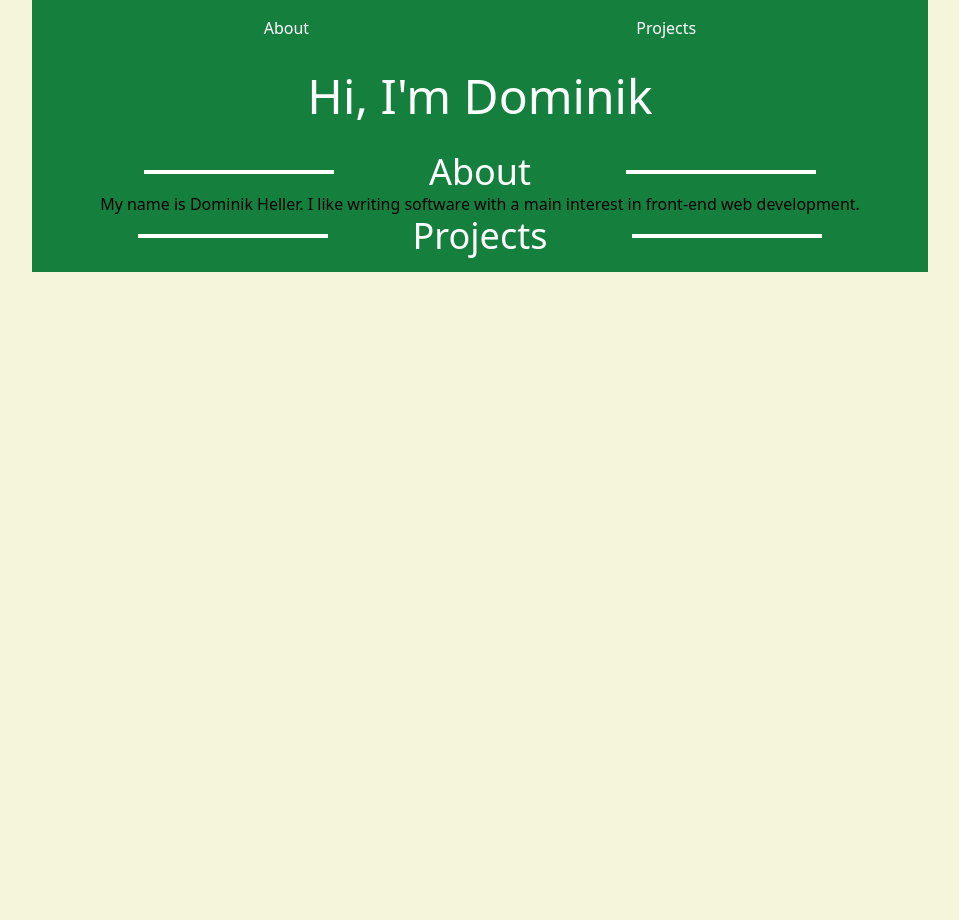
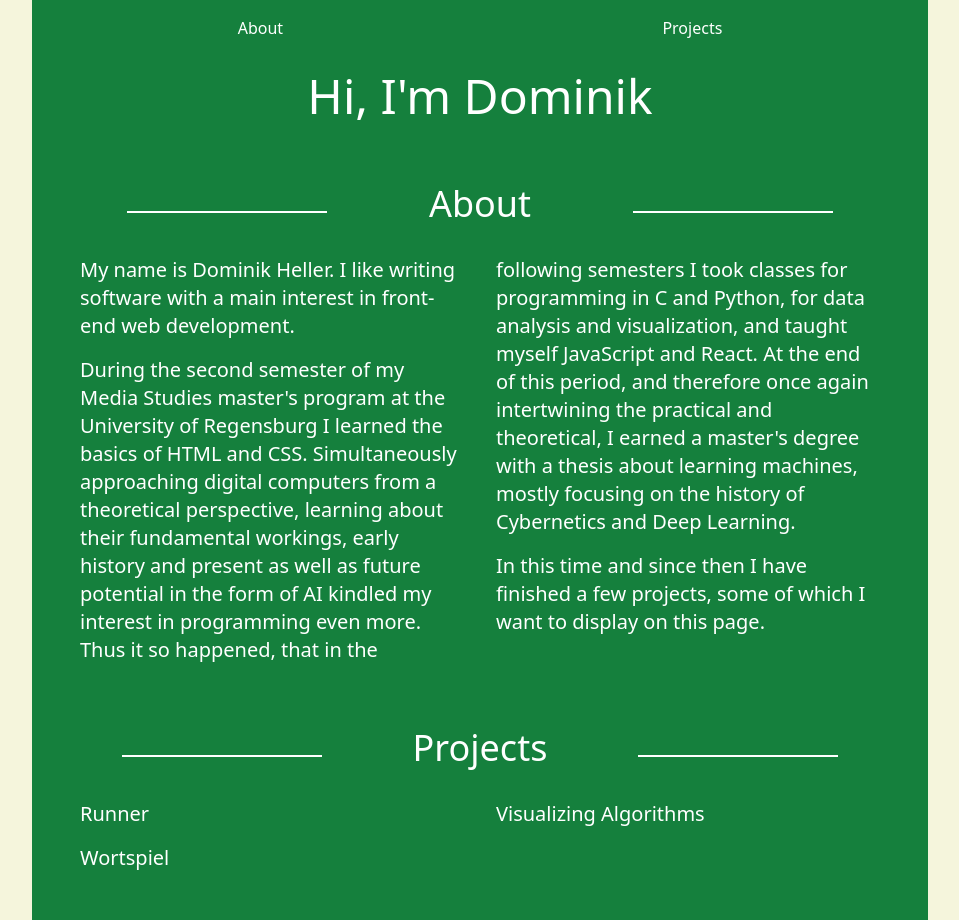
Before and after one commit to kilianmandscharo/portfolio_page, a Next.js app: page / in a window 1280 px wide. Shown: the whole page, without its empty margins (160-1119 px from the left). Before the commit the page ends 800 px from the top, so only its background shows below. Built offline with nearby package versions, Linux system fonts and the light colour scheme.

Commit message:
added sections and added css

```diff
--- a/components/Paragraph.tsx
+++ /dev/null
@@ -1,5 +0,0 @@
-const Paragraph = () => {
-    return <p></p>;
-};
-
-export default Paragraph;
--- /dev/null
+++ b/components/Section.tsx
@@ -0,0 +1,21 @@
+interface SectionProps {
+    children: any;
+    name: string;
+}
+
+const Section = ({ children, name }: SectionProps) => {
+    return (
+        <section id={name.toLowerCase()} className="text-white p-4 sm:p-8">
+            <div className="flex justify-around items-center mb-4">
+                <div className="h-[2px] w-3/12 bg-white" />
+                <h2 className="text-4xl text-center mx-2 sm:mb-4">{name}</h2>
+                <div className="h-[2px] w-3/12 bg-white" />
+            </div>
+            <div className="text-[16px] sm:text-xl sm:columns-2 gap-x-8">
+                {children}
+            </div>
+        </section>
+    );
+};
+
+export default Section;
--- a/pages/index.tsx
+++ b/pages/index.tsx
@@ -1,4 +1,5 @@
 import Head from "next/head";
+import Section from "../components/Section";
 
 const Home = () => {
     return (
@@ -10,7 +11,6 @@ const Home = () => {
                     content="initial-scale=1.0, width=device-width"
                 />
             </Head>
-
             <div className="grid justify-center bg-green-700 max-w-4xl mx-auto p-4">
                 <header className="mb-8">
                     <nav className="mb-8 text-white">
@@ -27,28 +27,38 @@ const Home = () => {
                         Hi, I'm Dominik
                     </h1>
                 </header>
-                <section id="about">
-                    <div className="flex justify-around items-center">
-                        <div className="h-1 w-3/12 bg-white" />
-                        <h2 className="text-4xl text-white text-center mx-2">
-                            About
-                        </h2>
-                        <div className="h-1 w-3/12 bg-white" />
-                    </div>
+                <Section name="About">
                     <p>
                         My name is Dominik Heller. I like writing software with
                         a main interest in front-end web development.
                     </p>
-                </section>
-                <section id="projects">
-                    <div className="flex justify-around items-center">
-                        <div className="h-1 w-3/12 bg-white" />
-                        <h2 className="text-4xl text-white text-center mx-2">
-                            Projects
-                        </h2>
-                        <div className="h-1 w-3/12 bg-white" />
-                    </div>
-                </section>
+                    <p>
+                        During the second semester of my Media Studies master's
+                        program at the University of Regensburg I learned the
+                        basics of HTML and CSS. Simultaneously approaching
+                        digital computers from a theoretical perspective,
+                        learning about their fundamental workings, early history
+                        and present as well as future potential in the form of
+                        AI kindled my interest in programming even more. Thus it
+                        so happened, that in the following semesters I took
+                        classes for programming in C and Python, for data
+                        analysis and visualization, and taught myself JavaScript
+                        and React. At the end of this period, and therefore once
+                        again intertwining the practical and theoretical, I
+                        earned a master's degree with a thesis about learning
+                        machines, mostly focusing on the history of Cybernetics
+                        and Deep Learning.
+                    </p>
+                    <p>
+                        In this time and since then I have finished a few
+                        projects, some of which I want to display on this page.
+                    </p>
+                </Section>
+                <Section name="Projects">
+                    <p>Runner</p>
+                    <p>Wortspiel</p>
+                    <p>Visualizing Algorithms</p>
+                </Section>
             </div>
         </>
     );
--- a/styles/globals.css
+++ b/styles/globals.css
@@ -8,6 +8,10 @@ html {
     background-color: beige;
 }
 
+p {
+    margin-bottom: 1rem;
+}
+
 *,
 *:before,
 *:after {
```
